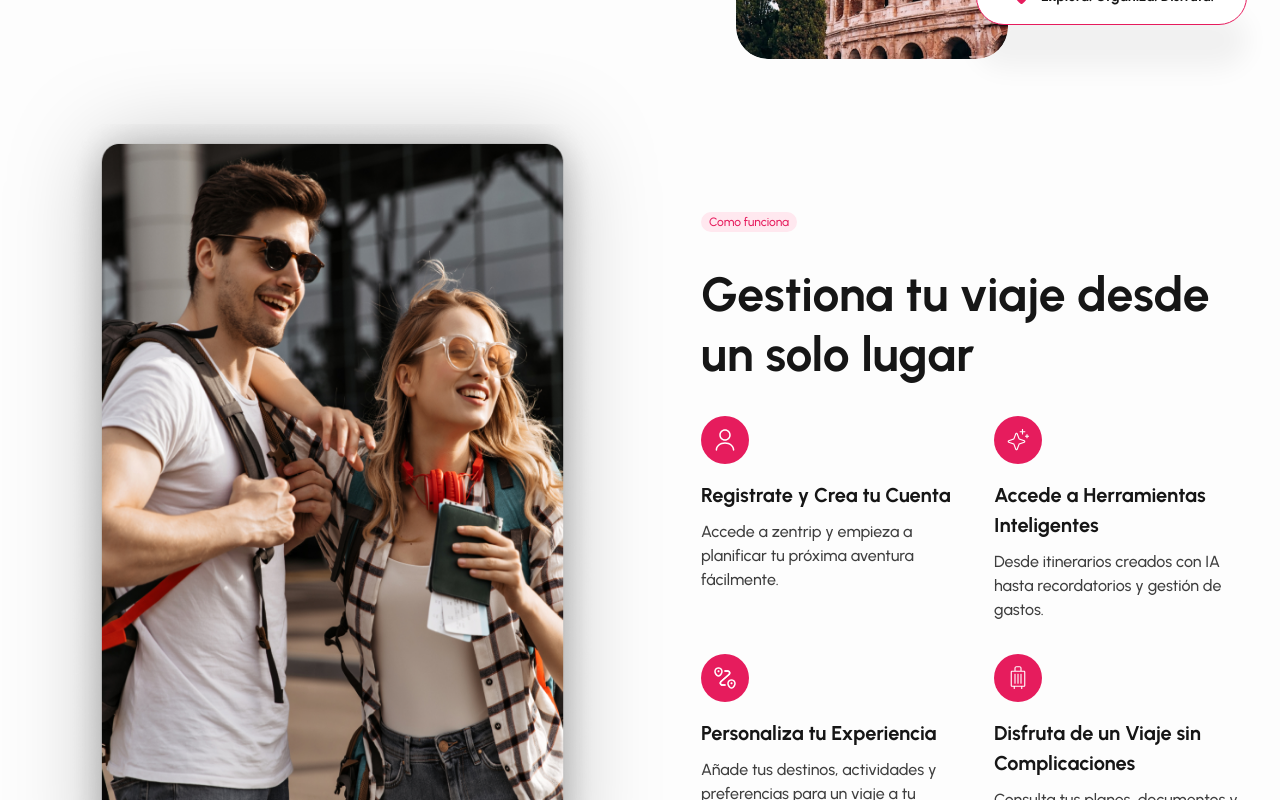
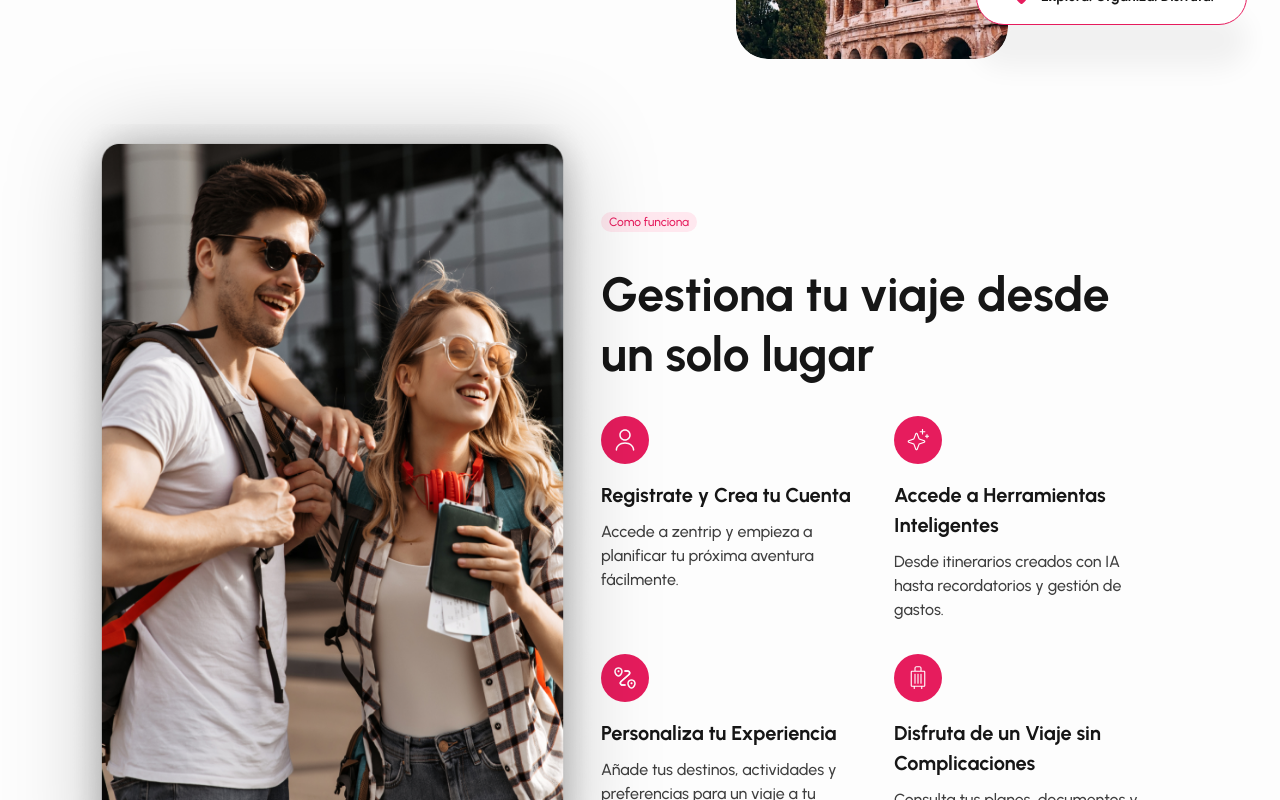
Before and after one commit to Ignacio918/viajes-app, a React (Vite) app in the folder viajes-app/: page / in a window 1280 px wide. Shown: the part 820-1620 px from the top of the page. Built offline with nearby package versions, Linux system fonts and the light colour scheme; a web font is replaced by a local one.

Commit message:
arreglo margenes howitworks

```diff
--- a/viajes-app/src/styles/HowItWorks.css
+++ b/viajes-app/src/styles/HowItWorks.css
@@ -4,7 +4,7 @@
 }
 
 .how-it-works__container {
-  @apply max-w-[1440px] mx-auto px-[160px] flex items-start gap-[100px];
+  @apply max-w-[1440px] mx-auto px-[160px] flex items-start;
 }
 
 .how-it-works__image {
```
